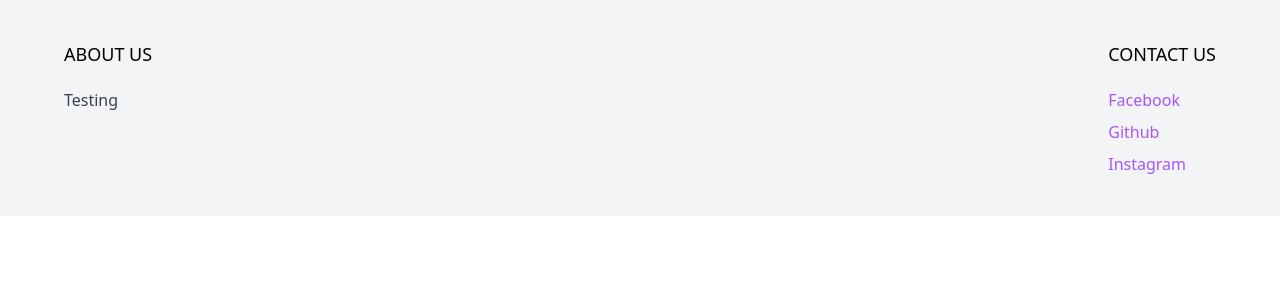
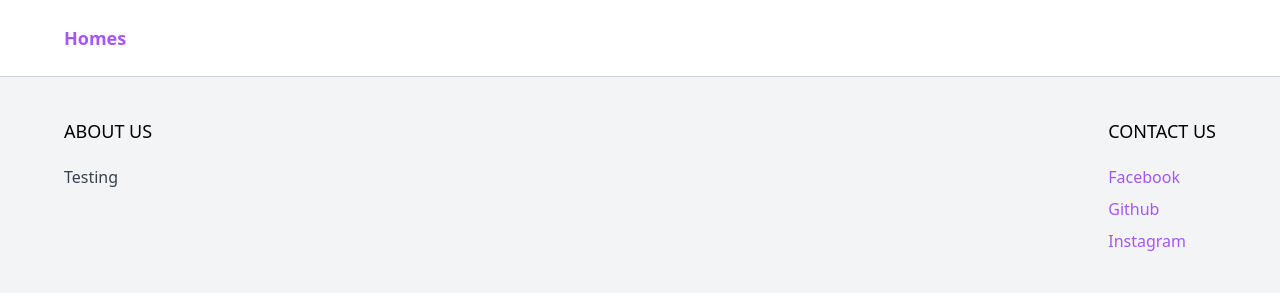
Before and after one commit to PhungHoang1909/ECommerce_Django, a Django app: page / in a window 1280 px wide. Shown: the top 300 px of the page. Run offline with Django 5.2, Linux system fonts and the light colour scheme; some libraries are stand-ins or nearby versions.

Commit message:
Add Nav Homes

```diff
--- a/ecommerceapp/templates/base.html
+++ b/ecommerceapp/templates/base.html
@@ -17,6 +17,16 @@
         <!--[if lt IE 7]>
             <p class="browsehappy">You are using an <strong>outdated</strong> browser. Please <a href="#">upgrade your browser</a> to improve your experience.</p>
         <![endif]-->
+
+        {% comment %} Navbar for header menu {% endcomment %}
+        <nav class="border-b border-gray-300">
+            <div class="max-w-6xl mx-auto py-2 px-6 xl:px-0 flex items-center justify-between">
+                {% comment %} LeftSide {% endcomment %}
+                <div class="menu-left flex items-center space-x-6">
+                    <a href="#" class="py-4 text-lg text-purple-500 font-semibold">Homes</a>
+                </div>
+            </div>
+        </nav>
 
         {% comment %} Create footer {% endcomment %}
         <footer class="bg-gray-100">
```
